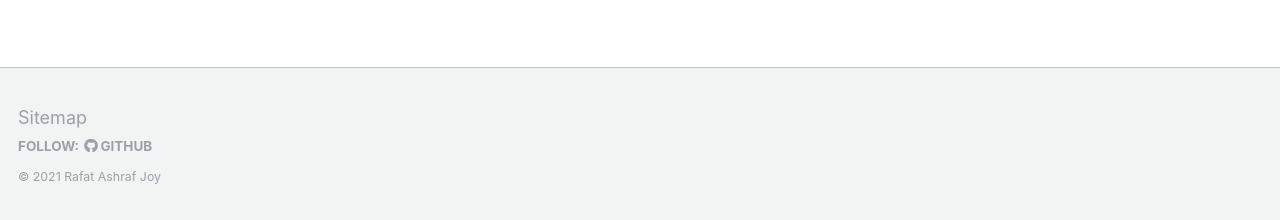
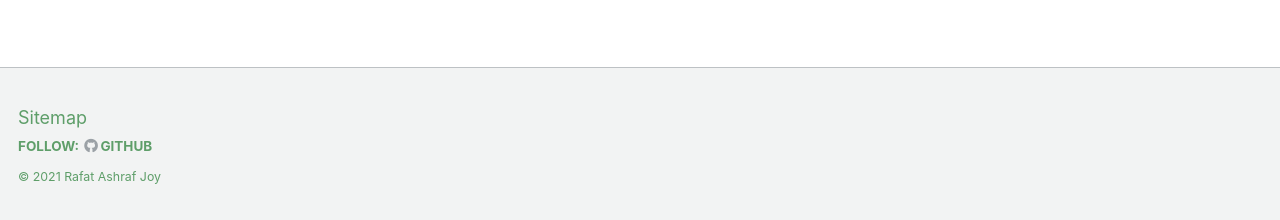
Before and after one commit to rajoy99/academic, a Jekyll site: the page built from _pages/about.md, in a window 1280 px wide. Shown: the part 677-897 px from the top of the page. Built offline with Jekyll 4.4.1, drawn with Linux system fonts in a browser that asks for light colours; some web fonts are replaced.

Commit message:
changed color

```diff
--- a/_sass/_footer.scss
+++ b/_sass/_footer.scss
@@ -15,7 +15,7 @@
   height: auto;
   /* sticky footer fix end */
   margin-top: 3em;
-  color: mix(#fff, $gray, 25%);
+  color: mix(rgb(11, 241, 11), $gray, 25%);
   -webkit-animation: intro 0.3s both;
           animation: intro 0.3s both;
   -webkit-animation-delay: 0.45s;
```
